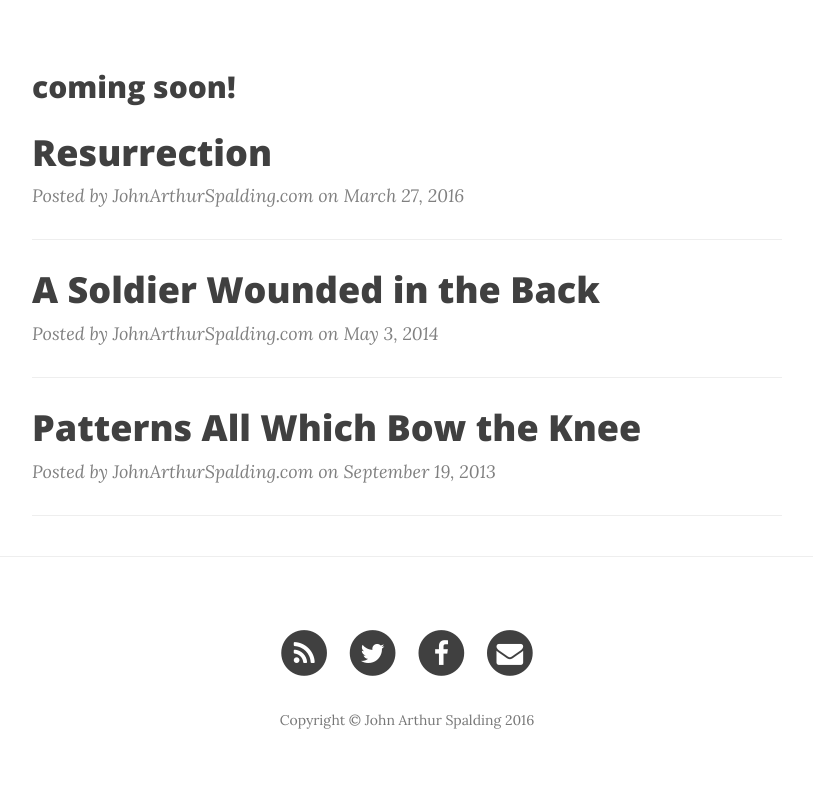
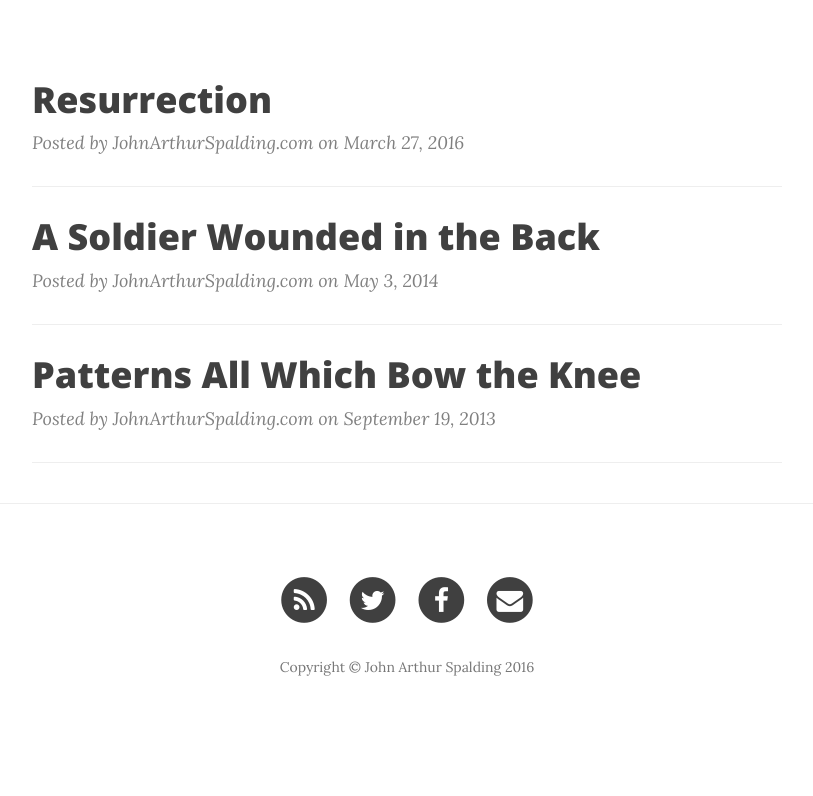
Before and after one commit to fotoetienne/johnarthurspalding, a Jekyll site: the page built from index.html, in a window 1280 px wide. Shown: the part 475-1271 px from the top of the page, without its empty margins (233-1046 px from the left). Built offline with Jekyll 4.4.1, drawn with Linux system fonts in a browser that asks for light colours; nearby versions of some CDN libraries; the list of posts is cut into pages by our own code; after the commit the page ends 1218 px from its top, so only the background shows below that.

Commit message:
Remove "coming soon!"

```diff
--- a/index.html
+++ b/index.html
@@ -4,7 +4,6 @@ title: <font color='77aaff'>Spirit</font> <i>and</i> <font color='77ffaa'>Truth<
 description: The <font color='77aaff'>Spirit</font> gives life; the flesh counts for nothing. The <font color='77ffaa'>words</font> I have spoken to you are spirit and they are life. - Jesus (John 6:63)
 ---
 
-<h2>coming soon!</h2>
 {% for post in paginator.posts %}
 <div class="post-preview">
     <a href="{{ post.url | prepend: site.baseurl }}">
```
